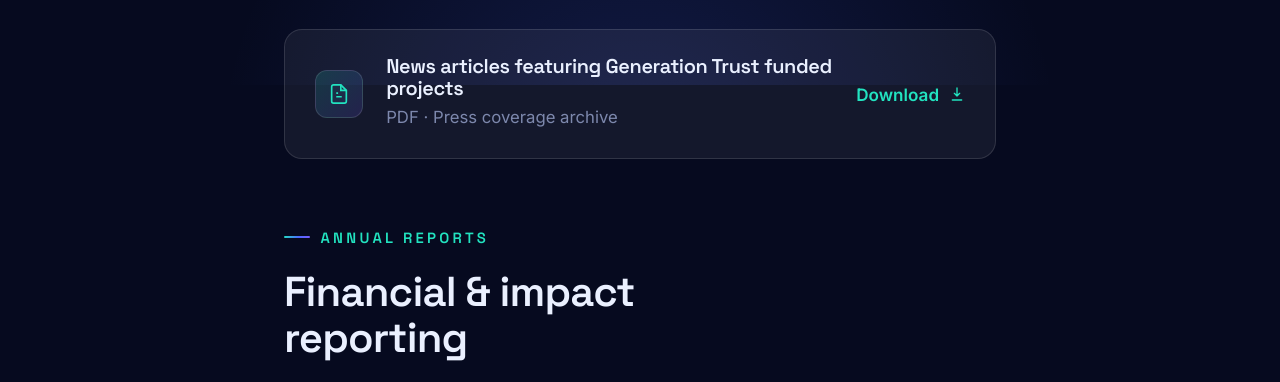
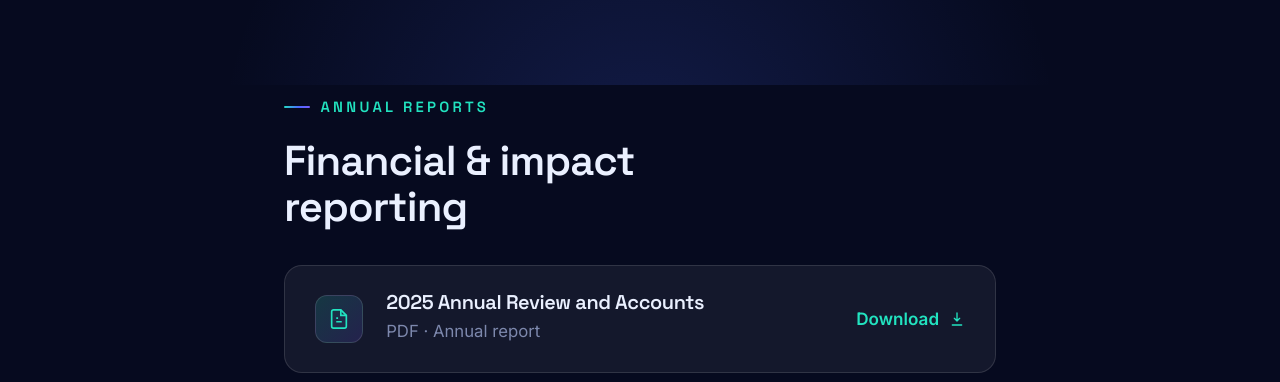
Before and after one commit to thegenerationtrust/website, a plain HTML site: page resources.html in a window 1280 px wide. Shown: the part 715-1097 px from the top of the page. Drawn offline with Linux system fonts and the light colour scheme; a script that the page names is missing.

Commit message:
remove news article

```diff
--- a/resources.html
+++ b/resources.html
@@ -55,18 +55,6 @@
           <h2 class="section-title" style="font-size:clamp(1.6rem,3.5vw,2.2rem)">News &amp; funded projects</h2>
         </div>
         <div style="display:grid;gap:1rem;margin-top:1.8rem">
-          <a class="resource" href="https://thegenerationtrust.org/wp-content/uploads/2026/03/scanned-document.pdf" target="_blank" rel="noopener" data-reveal data-reveal-delay="1">
-            <span class="resource__icon">
-              <svg width="22" height="22" viewBox="0 0 24 24" fill="none" stroke="currentColor" stroke-width="1.8"><path d="M14 2H6a2 2 0 0 0-2 2v16a2 2 0 0 0 2 2h12a2 2 0 0 0 2-2V8z"/><path d="M14 2v6h6M9 15h6M9 11h2"/></svg>
-            </span>
-            <span class="resource__body">
-              <h4>News articles featuring Generation Trust funded projects</h4>
-              <p>PDF · Press coverage archive</p>
-            </span>
-            <span class="resource__dl">Download
-              <svg width="16" height="16" viewBox="0 0 24 24" fill="none" stroke="currentColor" stroke-width="2"><path d="M12 3v12m0 0 4-4m-4 4-4-4M5 21h14" stroke-linecap="round" stroke-linejoin="round"/></svg>
-            </span>
-          </a>
         </div>
 
         <div data-reveal style="margin-top:3rem">
```
